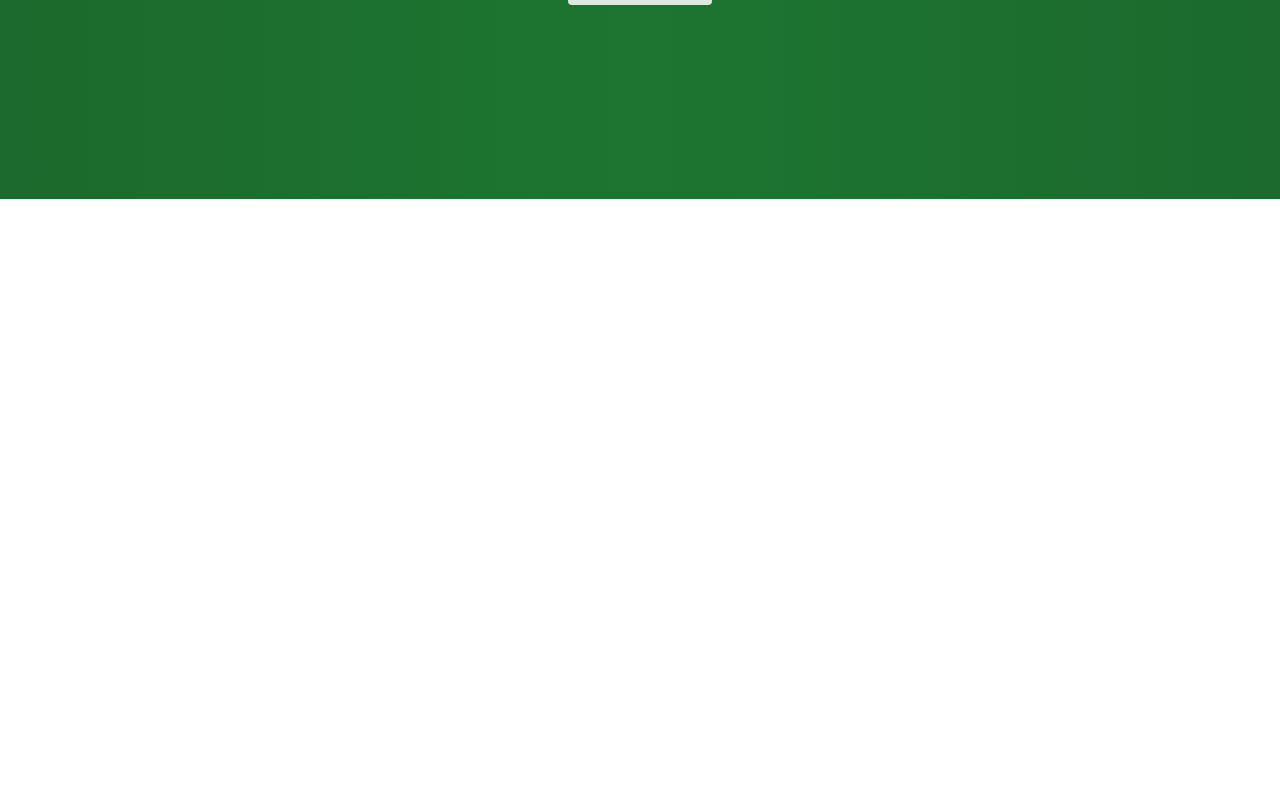
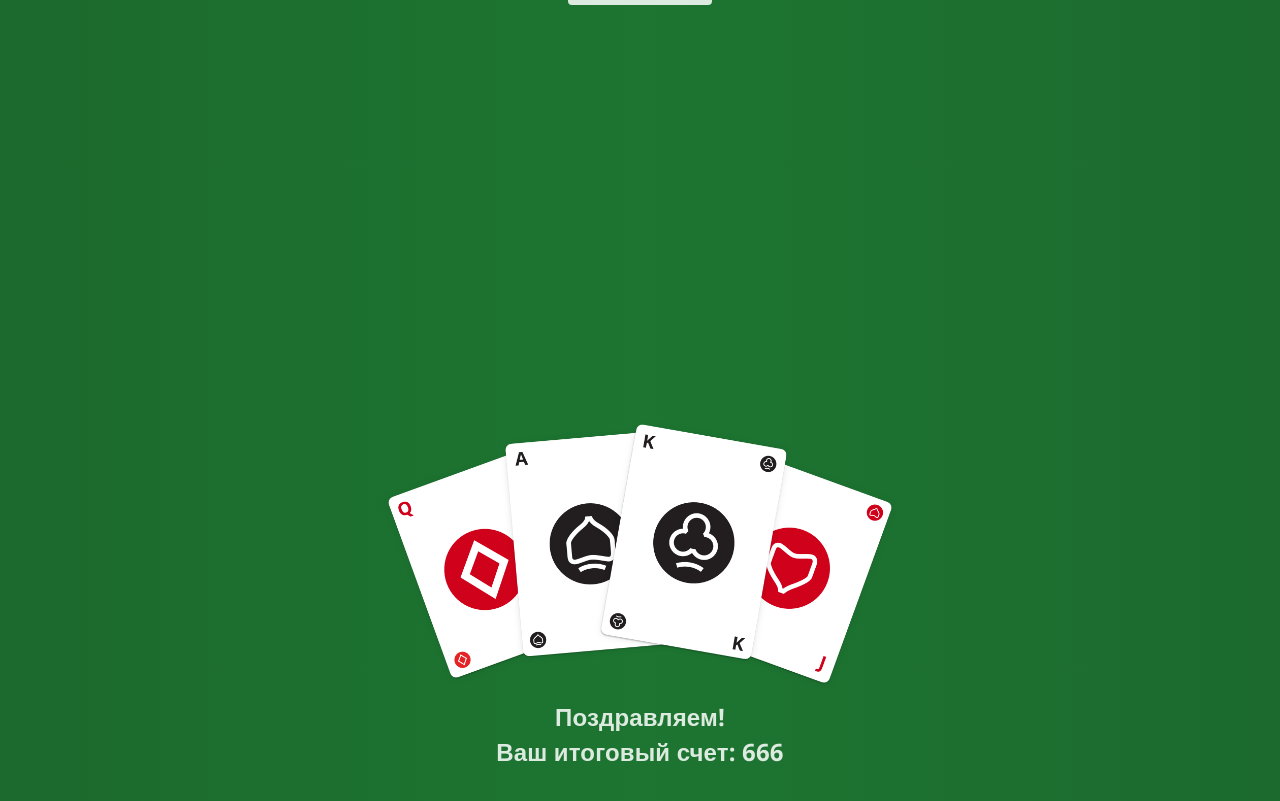
Before and after one commit to MykhailoZhyhariev/card-game, a React (Create React App) app: page / in a window 1280 px wide. Shown: the part 601-1402 px from the top of the page. Before the commit the page ends 800 px from the top, so only its background shows below. Built offline with nearby package versions, Linux system fonts and the light colour scheme.

Commit message:
Сделал экран с подсчетом очков

```diff
--- a/src/components/EndGame/EndGame.css
+++ b/src/components/EndGame/EndGame.css
@@ -0,0 +1,25 @@
+.endgame {
+  width: 100%;
+  height: 100vh;
+  display: flex;
+  flex-direction: column;
+  align-items: center;
+  justify-content: center;
+}
+
+.endgame__image {
+  max-width: 516px;
+  height: auto;
+}
+
+.endgame__name {
+  margin: 9px;
+  font-family: 'Open Sans', sans-serif;
+  font-weight: bold;
+  font-size: 24px;
+  line-height: 35px;
+  letter-spacing: 0.15px;
+  color: #ffffff;
+  opacity: 0.85;
+  text-align: center;
+}
--- a/src/components/EndGame/EndGame.js
+++ b/src/components/EndGame/EndGame.js
@@ -0,0 +1,17 @@
+import React, { Component } from 'react';
+import './EndGame.css';
+
+import image from '../../img/Group 2@2x.png'
+
+class EndGame extends Component {
+  render() {
+    return (
+      <div className="endgame">
+        <img className="endgame__image" src={image} />
+        <h1 className="endgame__name">Поздравляем! <br /> Ваш итоговый счет: 666</h1>
+      </div>
+    );
+  }
+}
+
+export default EndGame;
--- a/src/components/StartGame/StartGame.css
+++ b/src/components/StartGame/StartGame.css
@@ -8,7 +8,7 @@
 }
 
 .startgame__image {
-  max-width: 501px;
+  max-width: 503px;
   height: auto;
 }
 
--- a/src/containers/App.js
+++ b/src/containers/App.js
@@ -2,12 +2,14 @@ import React, { Component } from 'react';
 import './App.css';
 
 import StartGame from '../components/StartGame/StartGame.js'
+import EndGame from '../components/EndGame/EndGame.js'
 
 class App extends Component {
   render() {
     return (
       <div className="app">
         <StartGame />
+        <EndGame />
       </div>
     );
   }
```
Also changed, not shown: src/components/Card/Card.css (added), src/components/Card/Card.js (added), src/components/MainGame/MainGame.css (added), src/components/MainGame/MainGame.js (added), src/containers/App.css (line endings or trailing spaces).
